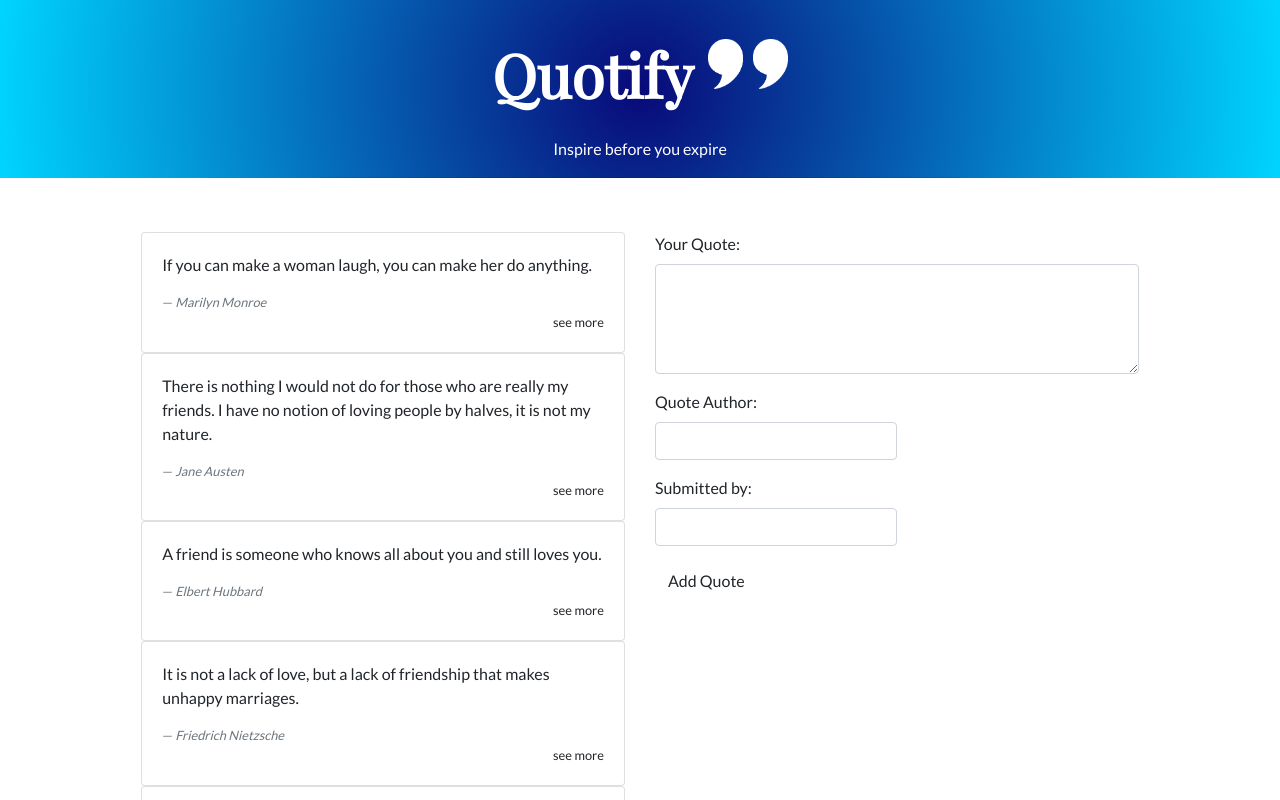
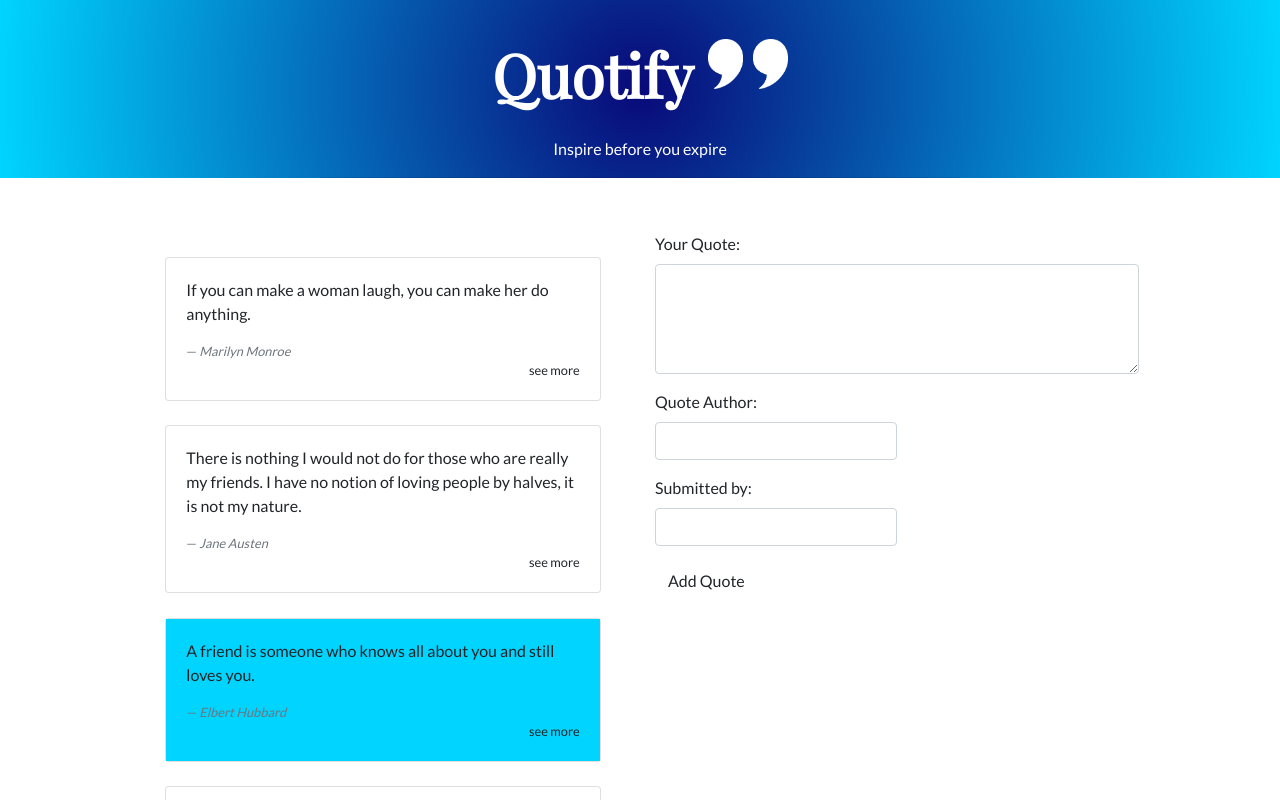
Before and after one commit to lornakamau/Quotify, an Angular app: page / in a window 1280 px wide. Shown: the top 800 px of the page. Built offline with nearby package versions, Linux system fonts and the light colour scheme.

Commit message:
add code to highlight quote with highest vote

```diff
--- a/src/app/components/quote-details/quote-details.component.css
+++ b/src/app/components/quote-details/quote-details.component.css
@@ -0,0 +1,6 @@
+.card-footer{
+    padding: 1%;
+}
+button{
+    float: right;
+}
--- a/src/app/components/quotify/quotify.component.css
+++ b/src/app/components/quotify/quotify.component.css
@@ -35,3 +35,6 @@ h1{
 button{
 padding: 2px;
 }
+.card{
+  margin:5%;
+}
--- a/src/app/components/quotify/quotify.component.html
+++ b/src/app/components/quotify/quotify.component.html
@@ -8,13 +8,20 @@
         <div class="col-md-1"></div>
         <div class="col-md-5">
             <div class="card" *ngFor='let quote of quotes; let i= index'>
-                <div class="card-body">
+                <div class="card-body" appHighlightQuote *ngIf="highlightHighest() === quote.upVote && quote.upVote > 0">
                   <blockquote class="blockquote mb-0">
                     <p>{{quote.quote}}</p>
                     <footer class="blockquote-footer"><cite title="Source Title">{{quote.author}}</cite></footer>
-                    <small style="float: right;" (click)="toggleDetails(i)" [ngStyle]="{'innerHTML': textContent}">see more</small>
+                    <small style="float: right;" (click)="toggleDetails(i)">{{showMore}}</small>
                   </blockquote>
                 </div>
+                <div class="card-body" *ngIf="highlightHighest() !== quote.upVote || quote.upVote === 0">
+                    <blockquote class="blockquote mb-0">
+                      <p>{{quote.quote}}</p>
+                      <footer class="blockquote-footer"><cite title="Source Title">{{quote.author}}</cite></footer>
+                      <small style="float: right;" (click)="toggleDetails(i)" [ngStyle]="{'innerHTML': textContent}">{{showMore}}</small>
+                    </blockquote>
+                  </div>
                 <app-quote-details *ngIf='quote.showDetails' [quote]='quote' (deleteQuote) ='quoteDeleted($event,i)'></app-quote-details>
             </div>
         </div>
--- a/src/app/components/quotify/quotify.component.ts
+++ b/src/app/components/quotify/quotify.component.ts
@@ -7,6 +7,9 @@ import { Quote} from '../../models/quote';
   styleUrls: ['./quotify.component.css']
 })
 export class QuotifyComponent implements OnInit {
+
+  public show:boolean = false;
+  public showMore:any = 'see more';
 
   quotes:Quote[] = [
     new Quote('If you can make a woman laugh, you can make her do anything.','Marilyn Monroe','Lyn Adelaide',new Date(2020,4,8),2,1),
@@ -18,12 +21,27 @@ export class QuotifyComponent implements OnInit {
   textContent : string = 'see more'
   toggleDetails(index){
     this.quotes[index].showDetails = !this.quotes[index].showDetails;
-    this.textContent = 'see less'
+    this.show = !this.show;
+    if(this.show)
+      this.showMore = "see less";
+    else
+      this.showMore[index] = "see more";
   }
   quoteDeleted(deleteQuote, index){
     if (deleteQuote){
       this.quotes.splice(index,1)
     }
+  }
+  highlightHighest(){
+    let quotesUpvote = []
+    let highestUpVote: number
+    for (let j = 0; j < this.quotes.length; j++){
+      quotesUpvote.push(this.quotes[j].upVote)
+    }
+
+    quotesUpvote.sort(function(a,b){return b-a})
+    highestUpVote = quotesUpvote[0]
+    return highestUpVote;
   }
   constructor() { }
 
--- a/src/app/directives/highlight-quote.directive.ts
+++ b/src/app/directives/highlight-quote.directive.ts
@@ -6,7 +6,7 @@ import { Directive, ElementRef } from '@angular/core';
 export class HighlightQuoteDirective {
 
   constructor(private elem:ElementRef){
-    this.elem.nativeElement.style.background = "#FFFFFF";
+    this.elem.nativeElement.style.background = "rgba(0,212,255,1)";
   }
 
 }
```
